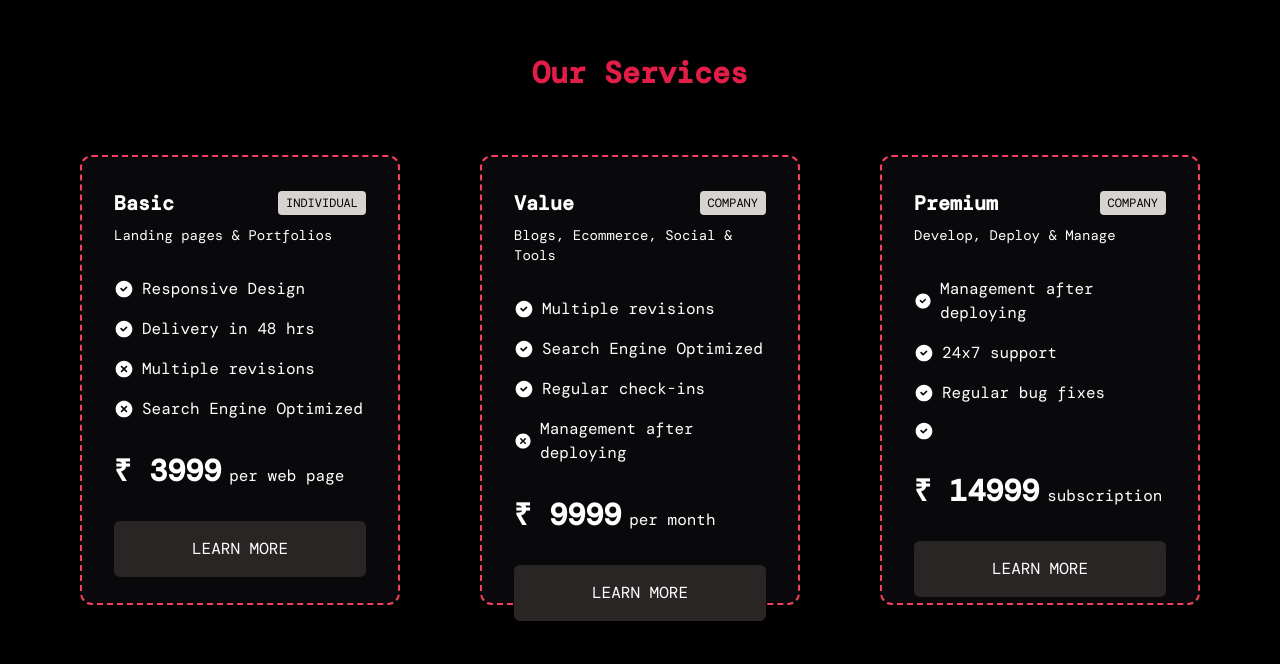
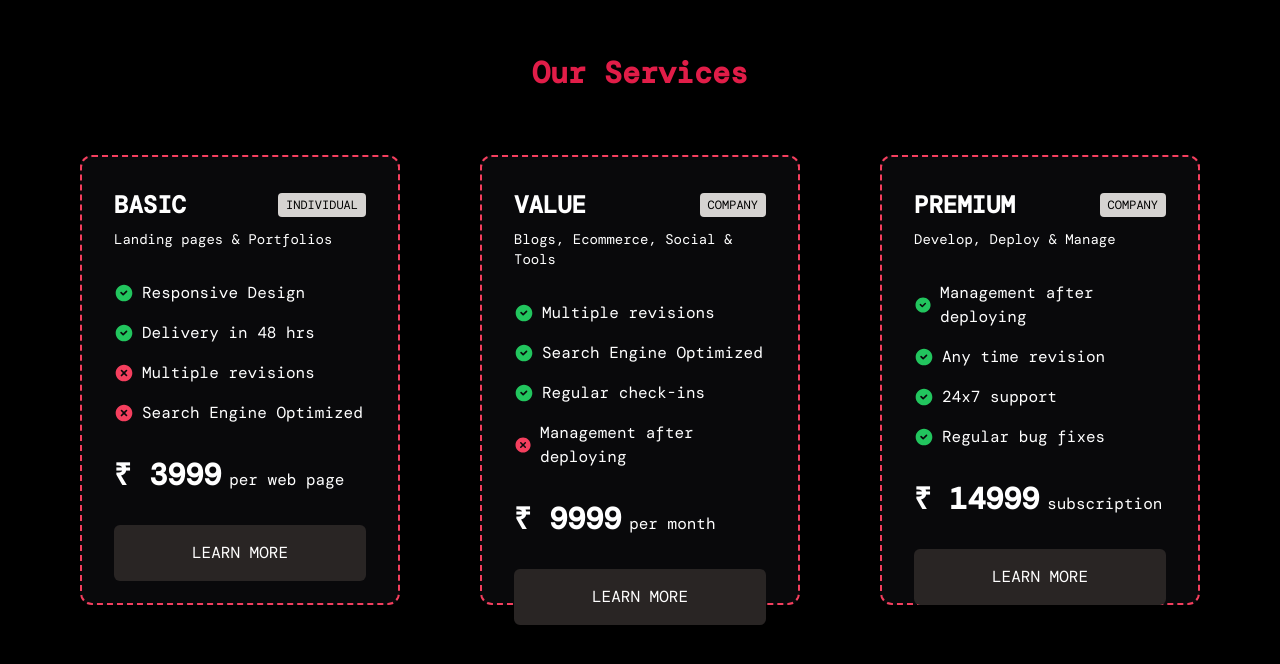
Before and after one commit to AkshatJha21/akshat-pvt, a Next.js app in the folder akshat-pvt/: page / in a window 1280 px wide. Shown: the part 3918-4582 px from the top of the page. Built offline with nearby package versions, Linux system fonts and the light colour scheme; a web font is replaced by a local one.

Commit message:
service section added

```diff
--- a/akshat-pvt/components/Home/Services.tsx
+++ b/akshat-pvt/components/Home/Services.tsx
@@ -66,15 +66,15 @@ const Services = () => {
                         icon: true
                     },
                     {
+                        offer: 'Any time revision',
+                        icon: true
+                    },
+                    {
                         offer: '24x7 support',
                         icon: true
                     },
                     {
                         offer: 'Regular bug fixes',
-                        icon: true
-                    },
-                    {
-                        offer: '',
                         icon: true
                     },
                 ]}
--- a/akshat-pvt/components/PlanCard.tsx
+++ b/akshat-pvt/components/PlanCard.tsx
@@ -20,46 +20,20 @@ const PlanCard = ({ title, tag, desc, offers, price, model }: CardProps) => {
         <div className='flex flex-col'>
             <div className='py-4'>
                 <div className='flex justify-between items-center'>
-                    <h1 className='font-semibold text-xl'>{title}</h1>
+                    <h1 className='font-semibold text-2xl uppercase '>{title}</h1>
                     <p className='text-xs uppercase bg-slate-300 dark:bg-stone-300 dark:text-black px-2 py-1 rounded-sm'>{tag}</p>
                 </div>
                 <p className='text-sm mt-2'>{desc}</p>
             </div>
-            {/* <div className='flex flex-col gap-y-4 py-4'>
-                <div className='flex items-center'>
-                    <svg className="mr-2 w-5 h-5 text-gray-800 dark:text-white" aria-hidden="true" xmlns="http://www.w3.org/2000/svg" width="24" height="24" fill="currentColor" viewBox="0 0 24 24">
-                        <path fillRule="evenodd" d="M2 12C2 6.477 6.477 2 12 2s10 4.477 10 10-4.477 10-10 10S2 17.523 2 12Zm13.707-1.293a1 1 0 0 0-1.414-1.414L11 12.586l-1.793-1.793a1 1 0 0 0-1.414 1.414l2.5 2.5a1 1 0 0 0 1.414 0l4-4Z" clipRule="evenodd"/>
-                    </svg>
-                    <p>Offer 1</p>
-                </div>
-                <div className='flex items-center'>
-                    <svg className="mr-2 w-5 h-5 text-gray-800 dark:text-white" aria-hidden="true" xmlns="http://www.w3.org/2000/svg" width="24" height="24" fill="currentColor" viewBox="0 0 24 24">
-                        <path fillRule="evenodd" d="M2 12C2 6.477 6.477 2 12 2s10 4.477 10 10-4.477 10-10 10S2 17.523 2 12Zm13.707-1.293a1 1 0 0 0-1.414-1.414L11 12.586l-1.793-1.793a1 1 0 0 0-1.414 1.414l2.5 2.5a1 1 0 0 0 1.414 0l4-4Z" clipRule="evenodd"/>
-                    </svg>
-                    <p>Offer 1</p>
-                </div>
-                <div className='flex items-center'>
-                    <svg className="mr-2 w-5 h-5 text-gray-800 dark:text-white" aria-hidden="true" xmlns="http://www.w3.org/2000/svg" width="24" height="24" fill="currentColor" viewBox="0 0 24 24">
-                        <path fillRule="evenodd" d="M2 12C2 6.477 6.477 2 12 2s10 4.477 10 10-4.477 10-10 10S2 17.523 2 12Zm7.707-3.707a1 1 0 0 0-1.414 1.414L10.586 12l-2.293 2.293a1 1 0 1 0 1.414 1.414L12 13.414l2.293 2.293a1 1 0 0 0 1.414-1.414L13.414 12l2.293-2.293a1 1 0 0 0-1.414-1.414L12 10.586 9.707 8.293Z" clipRule="evenodd"/>
-                    </svg>
-                    <p>Offer unavailable</p>
-                </div>
-                <div className='flex items-center'>
-                    <svg className="mr-2 w-5 h-5 text-gray-800 dark:text-white" aria-hidden="true" xmlns="http://www.w3.org/2000/svg" width="24" height="24" fill="currentColor" viewBox="0 0 24 24">
-                        <path fillRule="evenodd" d="M2 12C2 6.477 6.477 2 12 2s10 4.477 10 10-4.477 10-10 10S2 17.523 2 12Zm7.707-3.707a1 1 0 0 0-1.414 1.414L10.586 12l-2.293 2.293a1 1 0 1 0 1.414 1.414L12 13.414l2.293 2.293a1 1 0 0 0 1.414-1.414L13.414 12l2.293-2.293a1 1 0 0 0-1.414-1.414L12 10.586 9.707 8.293Z" clipRule="evenodd"/>
-                    </svg>
-                    <p>Offer unavailable</p>
-                </div>
-            </div> */}
             <div className='flex flex-col gap-y-4 py-4'>
                 {offers.map((off) =>
                     <div className='flex items-center'>
                         {off.icon ? (
-                            <svg className="mr-2 w-5 h-5 text-gray-800 dark:text-white" aria-hidden="true" xmlns="http://www.w3.org/2000/svg" width="24" height="24" fill="currentColor" viewBox="0 0 24 24">
+                            <svg className="mr-2 w-5 h-5 text-green-500" aria-hidden="true" xmlns="http://www.w3.org/2000/svg" width="24" height="24" fill="currentColor" viewBox="0 0 24 24">
                                 <path fillRule="evenodd" d="M2 12C2 6.477 6.477 2 12 2s10 4.477 10 10-4.477 10-10 10S2 17.523 2 12Zm13.707-1.293a1 1 0 0 0-1.414-1.414L11 12.586l-1.793-1.793a1 1 0 0 0-1.414 1.414l2.5 2.5a1 1 0 0 0 1.414 0l4-4Z" clipRule="evenodd"/>
                             </svg>
                         ) : (
-                            <svg className="mr-2 w-5 h-5 text-gray-800 dark:text-white" aria-hidden="true" xmlns="http://www.w3.org/2000/svg" width="24" height="24" fill="currentColor" viewBox="0 0 24 24">
+                            <svg className="mr-2 w-5 h-5 text-rose-500" aria-hidden="true" xmlns="http://www.w3.org/2000/svg" width="24" height="24" fill="currentColor" viewBox="0 0 24 24">
                                 <path fillRule="evenodd" d="M2 12C2 6.477 6.477 2 12 2s10 4.477 10 10-4.477 10-10 10S2 17.523 2 12Zm7.707-3.707a1 1 0 0 0-1.414 1.414L10.586 12l-2.293 2.293a1 1 0 1 0 1.414 1.414L12 13.414l2.293 2.293a1 1 0 0 0 1.414-1.414L13.414 12l2.293-2.293a1 1 0 0 0-1.414-1.414L12 10.586 9.707 8.293Z" clipRule="evenodd"/>
                             </svg>
                         )}
```
